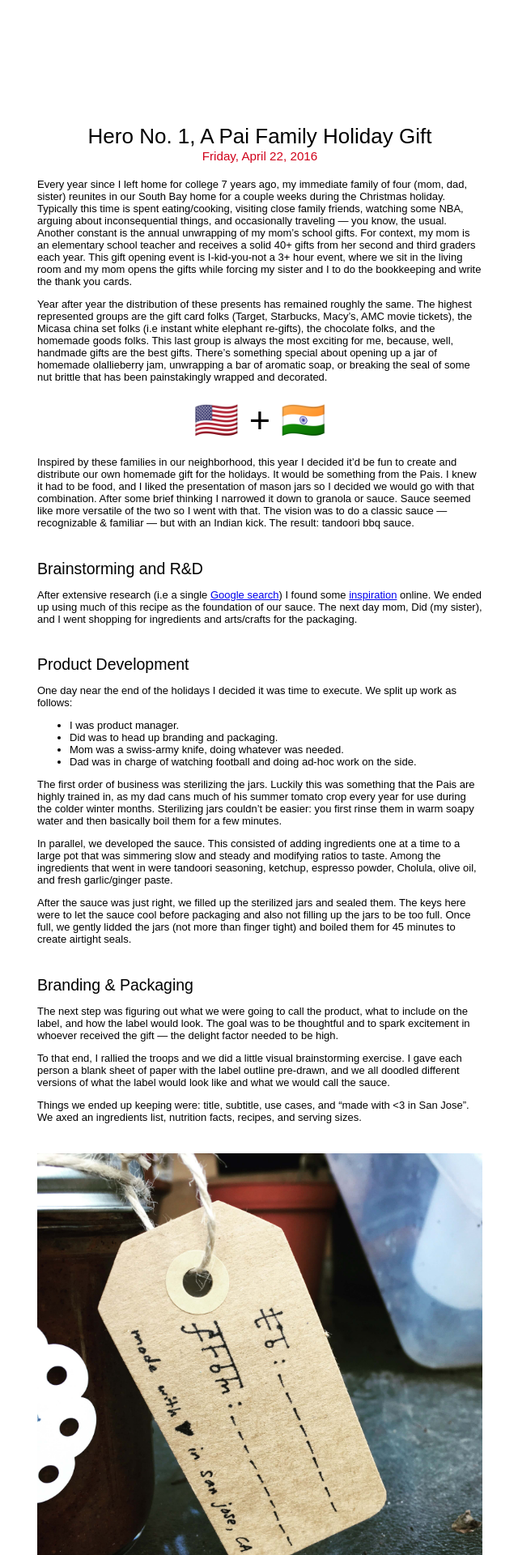
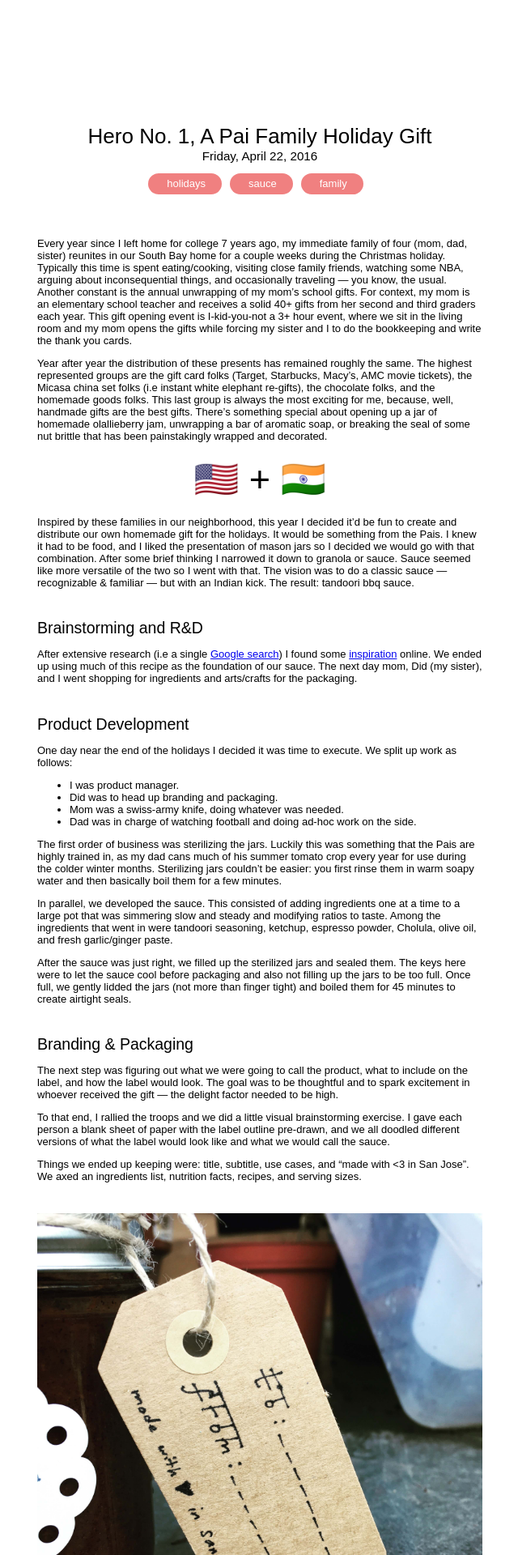
Before and after one commit to vpai/vpai.github.io, a Jekyll site: the page built from _posts/2016-04-22-hero-no-1.md, in a window 1280 px wide. Shown: the top 1920 px of the page at 81% size, without its empty margins (319-959 px from the left). Built offline with Jekyll 4.4.1, drawn with Linux system fonts in a browser that asks for light colours; comment, search, counter and statistics services are not loaded.

Commit message:
add static tags to posts

```diff
--- a/_layouts/post.html
+++ b/_layouts/post.html
@@ -3,9 +3,17 @@ layout: base
 ---
 
 <div class="post">
-  <div class="text-center space-3">
+  <div class="text-center space-7">
     <h1>{{ page.title }}</h1>
-    <h3 class="date">{{ page.date | date: "%A, %B %-d, %Y" }}</h3>
+    <h3>{{ page.date | date: "%A, %B %-d, %Y" }}</h3>
+
+    <div class="space-top-2">
+      <ul class="tags">
+        {% for tag in page.tags %}
+          <li class="tag">{{ tag }}</li>
+        {% endfor %}
+      </ul>
+    </div>
   </div>
 
   {{ content }}
--- a/_posts/2016-04-22-hero-no-1.md
+++ b/_posts/2016-04-22-hero-no-1.md
@@ -2,6 +2,10 @@
 layout: post
 title: Hero No. 1, A Pai Family Holiday Gift
 thumbnail: /assets/images/hero_no_1/single_unit.JPG
+tags:
+- holidays
+- sauce
+- family
 ---
 
 Every year since I left home for college 7 years ago, my immediate family of four (mom, dad, sister)
--- a/assets/css/style.scss
+++ b/assets/css/style.scss
@@ -2,6 +2,7 @@
 ---
 
 $container-width: 550px;
+$coral: #f08080;
 
 .container {
   width: $container-width;
@@ -65,10 +66,6 @@ $container-width: 550px;
   img {
     width: $container-width;
   }
-
-  .date {
-    color: #D0021B;
-  }
 }
 
 .img-with-caption__image {
@@ -89,3 +86,25 @@ $container-width: 550px;
 .gallery {
   overflow: auto;
 }
+
+// TAGS.
+
+.tags {
+  display: inline-flex;
+  list-style: none;
+  margin: 0;
+}
+
+.tag {
+  background: $coral;
+  border-radius: 15px;
+  color: white;
+  display: inline-block;
+  height: 26px;
+  line-height: 26px;
+  padding: 0 20px 0 23px;
+  position: relative;
+  margin: 0 10px 10px 0;
+  text-decoration: none;
+  -webkit-transition: color 0.2s;
+}
```
Also changed, not shown: _posts/2016-05-21-biking-across-the-us.md (+8 -6 lines), README.md.
